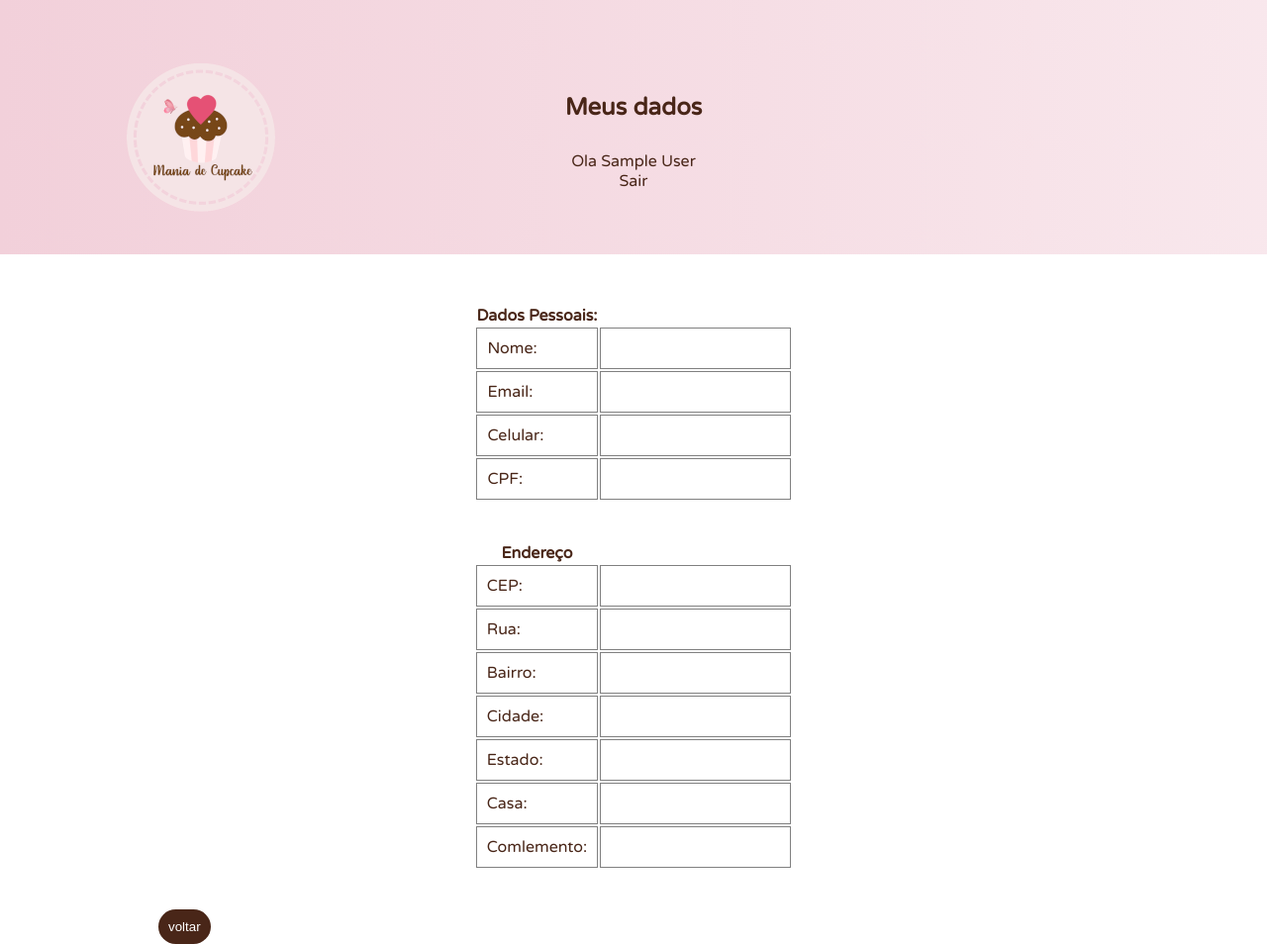
After one commit to j64763/Projeto-Integrador, a PHP site: page /atualizardados.php in a window 1280 px wide. The commit adds this page. Shown: the whole page at 99% size. Run offline with PHP 8.4, Linux system fonts and the light colour scheme; the visitor is signed in with stand-in values (Sample User, id 1); data that the repository does not hold is empty.

```diff
--- /dev/null
+++ b/atualizardados.php
@@ -0,0 +1,190 @@
+<?php
+
+session_start();
+
+
+$id = $_SESSION['id_usuario'];
+
+require_once('conexao.php');
+
+
+// Conectar ao banco de dados
+$objDb = new db();
+$link = $objDb->conectar();
+
+
+$stmt = $link->prepare("SELECT * FROM cliente WHERE ID_CLIENTE = ?");
+$stmt->bind_param("s", $id);
+$stmt->execute();
+$resultado = $stmt->get_result();
+
+if ($resultado->num_rows > 0) {
+    $dados_usuario = $resultado->fetch_assoc();
+
+    $nome = $dados_usuario['NOME_CLIENTE'];
+    $email =  $dados_usuario['EMAIL_CLIENTE'];
+    $celular =   $dados_usuario['CELULAR'];
+    $cpf_pedaco = substr($dados_usuario['CPF_CLIENTE'], 3, 6);
+    $cpf =  str_replace($cpf_pedaco, "******", $dados_usuario['CPF_CLIENTE']);
+
+}
+
+$stmt = $link->prepare("SELECT * FROM endereco WHERE N_CLIENTE = ?");
+$stmt->bind_param("s", $id);
+$stmt->execute();
+$resultado = $stmt->get_result();
+
+if ($resultado->num_rows > 0) {
+    $dados_usuario = $resultado->fetch_assoc();
+
+    $cep = $dados_usuario['CEP'];
+    $rua =  $dados_usuario['RUA'];
+    $bairro =   $dados_usuario['BAIRRO'];
+    $cidade = $dados_usuario['CIDADE'];
+    $estado =  $dados_usuario['ESTADO'];
+    $n_casa =   $dados_usuario['NUMERO_CASA'];
+    $complemento =   $dados_usuario['COMPLEMENTO'];
+}
+
+
+
+?>
+
+
+<!DOCTYPE html>
+<html lang="pt-br">
+
+    <head>
+        	<!--[if lt IE 9]>
+	        <script src="js/html5shiv.js"></script>
+	        <![endif]-->
+            <title>Mania de Cupcake</title>
+            <meta charset="utf-8">
+            <meta http-equiv="X-UA-Compatible" content="IE-edge">
+			<meta name="viewport" content="width=device-width, initial-scale=1">
+            <link rel="stylesheet" href="css/carrinho.css">
+            <link rel="stylesheet" href="css/meusdados.css">
+            <!--<link href="https://cdn.jsdelivr.net/npm/bootstrap@5.3.3/dist/css/bootstrap.min.css" rel="stylesheet" integrity="sha384-QWTKZyjpPEjISv5WaRU9OFeRpok6YctnYmDr5pNlyT2bRjXh0JMhjY6hW+ALEwIH" crossorigin="anonymous">
+            <script src="https://cdn.jsdelivr.net/npm/bootstrap@5.3.3/dist/js/bootstrap.bundle.min.js" integrity="sha384-YvpcrYf0tY3lHB60NNkmXc5s9fDVZLESaAA55NDzOxhy9GkcIdslK1eN7N6jIeHz" crossorigin="anonymous"></script>-->
+            <link href="https://fonts.googleapis.com/icon?family=Material+Icons" rel="stylesheet">
+            <link rel="stylesheet" href="https://fonts.googleapis.com/css?family=Varela+Round">
+
+    <style>
+
+    </style>
+
+    </head>
+
+    <body>
+        <div class="topo">
+            <h1><img src="img/logo-menu.png" alt="logo mania de cupcake" class="logo"></h1>
+
+            <div class="">
+
+                <h1 class="">Meus dados</h1>
+                <p class="">Ola <?= $_SESSION['usuario']?></p>
+                <a href="sair.php">Sair</a>
+
+            </div>
+        </div>
+
+    <div class='conteudo-principal'>
+    <div>
+
+    <form action="<?php echo htmlspecialchars($_SERVER["PHP_SELF"]);?>" method="POST">
+    <table class='tabela-dados'>
+    <th>Dados Pessoais:</th>
+    <tr>
+       <td><label for="nome">Nome: </label></td>
+       <td><input type="text" name="nome" value="<?=$nome?>" readonly></td>
+       <!--<td><input type="button" value="Alterar"></td>-->
+    </tr>
+    <tr>
+      <td><label for="email">Email: </label> </td>
+      <td><input type="text" name="email" value="<?=$email?>" readonly ></td>
+    </tr>
+    <tr>
+      <td><label for="cel">Celular: </label> </td>
+      <td><input type="text" name="cel" value="<?=$celular?>" readonly ></td>
+    </tr>
+    <tr>
+      <td><label for="cpf">CPF: </label></td>
+      <td><input type="text" name="cpf" value="<?=$cpf?>" readonly></td>
+    </tr>
+    </table>
+
+    <form action="<?php echo htmlspecialchars($_SERVER["PHP_SELF"]);?>" method="POST">
+    <table class='tabela-dados'>
+    <th>Endereço</th>
+    <tr>
+       <td><label for="nome">CEP: </label></td>
+       <td><input type="text" name="cep" value="<?=$cep?>" readonly></td>
+    </tr>
+    <tr>
+      <td><label for="email">Rua: </label> </td>
+      <td><input type="text" name="rua" value="<?=$rua?>" readonly ></td>
+    </tr>
+    <tr>
+      <td><label for="cel">Bairro: </label> </td>
+      <td><input type="text" name="bairro" value="<?=$bairro?>" readonly ></td>
+    </tr>
+    <tr>
+      <td><label for="cpf">Cidade: </label></td>
+      <td><input type="text" name="cidade" value="<?=$cidade?>" readonly></td>
+    </tr>
+    <tr>
+      <td><label for="cpf">Estado: </label></td>
+      <td><input type="text" name="estado" value="<?=$estado?>" readonly></td>
+    </tr>    <tr>
+      <td><label for="cpf">Casa: </label></td>
+      <td><input type="text" name="n_casa" value="<?=$n_casa?>" readonly></td>
+    </tr>
+    <tr>
+      <td><label for="cpf">Comlemento: </label></td>
+      <td><input type="text" name="complemento" value="<?=$complemento?>" readonly></td>
+    </tr>
+    </table>
+
+    <br>
+        <div class="botao">
+        <!--<input type="submit" value="Alterar dados" name="voltar" class="botoes" onclick=""></input>-->
+        <button type="button" onclick="window.location.href='meusdados.php'">voltar</button>
+        </div>
+        </div>
+</form>
+</div>
+<?php
+#inserir novas informações no banco de dados
+  /*
+if ($_SERVER["REQUEST_METHOD"] == "POST") {
+
+    // Limpeza e validação dos dados
+     $nome = trim($_POST['nome']);
+     $email = trim($_POST['email']);
+     $celular = trim($_POST['cel']);
+     $cpf = trim($_POST['cpf']);
+
+     $senha = password_hash(trim($_POST['senha']), PASSWORD_DEFAULT); // Usar password_hash
+   $cep = trim($_POST['cep']);
+    $rua = trim($_POST['rua']);
+    $bairro = trim($_POST['bairro']);
+    $cidade = trim($_POST['cidade']);
+    $complemento = trim($_POST['complemento']);
+    $estado = trim($_POST['estado']);
+    $n_casa = trim($_POST['numero_casa']);
+
+    $objDb = new db();
+    $link = $objDb->conectar();
+}
+        $stmt = $link->prepare("UPDATE cliente SET NOME_CLIENTE = ?, EMAIL_CLIENTE = ?, CELULAR = ?, CPF_CLIENTE = ? WHERE ID_CLIENTE = $id;");
+        $stmt->bind_param("ssss", $nome, $email, $celular, $cpf);
+        if ($stmt->execute()) {
+            alert("Alterado com sucesso");
+        }
+
+        buscarDadosCliente ();
+*/
+?>
+
+    </body>
+</html>
--- a/cabeçalho.php
+++ b/cabeçalho.php
@@ -6,7 +6,7 @@
 
               <form id="campo-pesquisa" action="pagina-produtos.php?" method="post" >
               <input type="search" placeholder="Pesquise aqui" name="pesquisa"></input>
-              <button><i class="material-icons">search</i></button>
+              <button id="btn_pesquisa"><i class="material-icons">search</i></button>
               </form>
 
               <a href="login.php" id="login"><i class="material-icons">person_outline</i></a>
--- a/cadastro.php
+++ b/cadastro.php
@@ -39,7 +39,7 @@
 				</fieldset>
 
 				<!--class="alinhamento" id="esquerda" id="alinhamento-cadastro"-->
-				<fieldset class="w3-container w3-left col-md-6" </fieldset>
+				<fieldset class="w3-container w3-left col-md-6">
 				<label for="cep">CEP</label> <br>
 				<input type="text" name="cep" id="cep" required maxlength="8"></input> <br>
 				<label for="rua">Rua</label> <br>
--- a/carrinho.php
+++ b/carrinho.php
@@ -130,7 +130,7 @@ $total = $subtotal + $frete;
             <p id="total-compra">total: R$ <?= number_format($total, 2, ',', '.') ?></p>
         </div>
         <div class="finalizar">
-            <button type="button" onclick="window.location.href='pagina-produtos.php'">continuar comprando</button>
+            <button type="button" onclick="window.location.href='pagina-produtos.php'" onclick="atualizarQuantidade()">continuar comprando</button>
             <button type="submit"  onclick="window.location.href='confirmar-endereco.php'">finalizar compra</button>
         </div>
     <?php endif; ?>
--- a/css/detalhes-produto.css
+++ b/css/detalhes-produto.css
@@ -83,6 +83,7 @@ table tr td {
 
 table {
     margin-left: 50%;
+
 }
 
 p {
--- a/css/meusdados.css
+++ b/css/meusdados.css
@@ -33,6 +33,15 @@
 
 }
 
+input {
+    border: none;
+    font-family: 'Varela Round', sans-serif;
+    color: #492618;
+}
+input:active {
+    border: none;
+
+}
 @media (max-width: 600px) {
 
     .botoes {
--- a/css/reset.css
+++ b/css/reset.css
@@ -33,6 +33,7 @@ body {
 }
 ol, ul {
 	list-style: none;
+	padding: 0;
 }
 blockquote, q {
 	quotes: none;
--- a/css/style-produtos.css
+++ b/css/style-produtos.css
@@ -99,8 +99,9 @@ input[type="number"] {
 }
 .lista-produtos li {
     margin-top: 10%;
-    margin-left: 10%;
-    width: auto;
+    margin-left: 20%;
+    width: 60%;
+    margin-right: 20%;
 }
 
 }
--- a/js/banner.js
+++ b/js/banner.js
@@ -13,7 +13,7 @@ function trocaBanner() {
             document.querySelector('#secao-banner a').href = "categorias.php?id=2";
             break;
         case "img/banner1.jpg":
-            document.querySelector('#secao-banner a').href = "categorias.php?id=9";
+            document.querySelector('#secao-banner a').href = "categorias.php?id=10";
             break;
         }
 
--- a/login.php
+++ b/login.php
@@ -52,7 +52,7 @@ if (isset($_SESSION['usuario'])) {
 				echo '<font color="#FF0000">Usuário e/ou senha inválidos</font><br><br/>';
 			}
 			if($erro == 2) {
-				echo '<font color="#FF0000">Insira uma senha antes de continuar</font><br><br/>';
+				echo '<font color="#FF0000">Preencha a senha para continuar</font><br><br/>';
 			}
 		?>
 
--- a/meusdados.php
+++ b/meusdados.php
@@ -38,7 +38,7 @@ session_start();
         <div class=conteudo-principal>
         <table class="tabela-dados">
         <tr>
-           <td><a href="#">Meus Dados</a></td>
+           <td><a href="atualizardados.php">Meus Dados</a></td>
         </tr>
         <tr>
           <td><a href="#">Meus Pedidos</a></td>
--- a/promocoes.php
+++ b/promocoes.php
@@ -40,7 +40,7 @@
 	<figcaption><?= $produto['NOME_PRODUTO'] ?></figcaption>
 	</figure>
 	</a>
-    <p class="preco"><?= $produto['PRECO_PROMOCIONAL']?></p>
+    <p class="preco"><del style="color:red;"><?= $produto['PRECO_PRODUTO']?></del><br><?= $produto['PRECO_PROMOCIONAL']?></p>
 	<button class="add_carrinho">+</button>
 	<input name="id" type="hidden" value="<?= $produto['ID_PRODUTO'] ?>"/>
 	<input name="quantidade" type="hidden" value="1"/>
--- a/rodape.php
+++ b/rodape.php
@@ -1,4 +1,4 @@
-<footer class="container">
+<footer >
               <a href="index.php"><img src="img/logo-rodape.png" id="logo-rodape"/></a>
               <div>
 
```
Also changed, not shown: categorias.php (+22 -2 lines), css/historia.css (+29 -0 lines), css/menu.css (+20 -5 lines), detalhes-produto.php (+12 -0 lines), pagina-produtos.php (+18 -3 lines), validar_acesso.php (+6 -2 lines).
